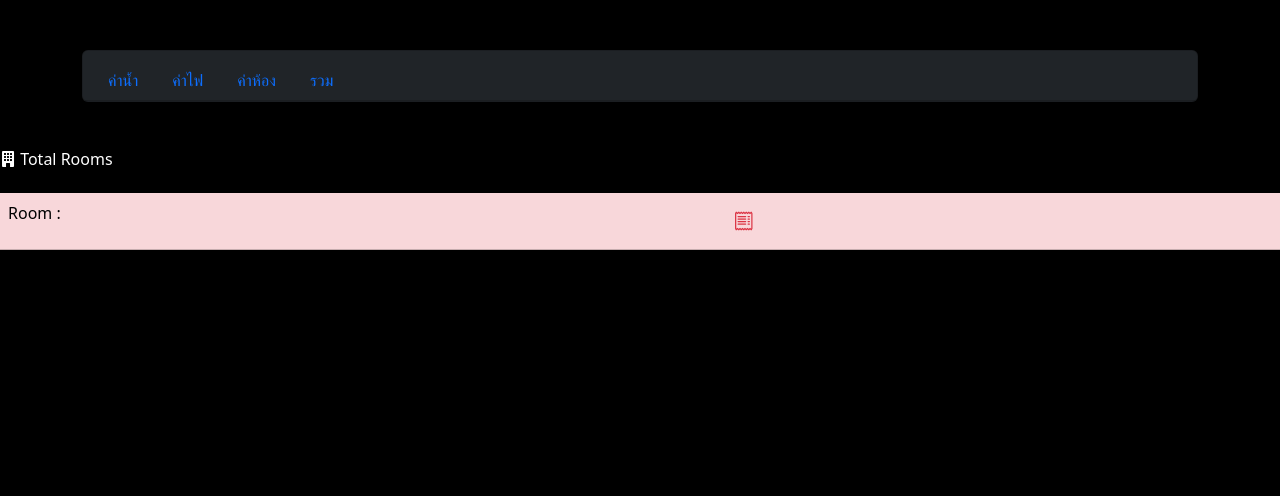
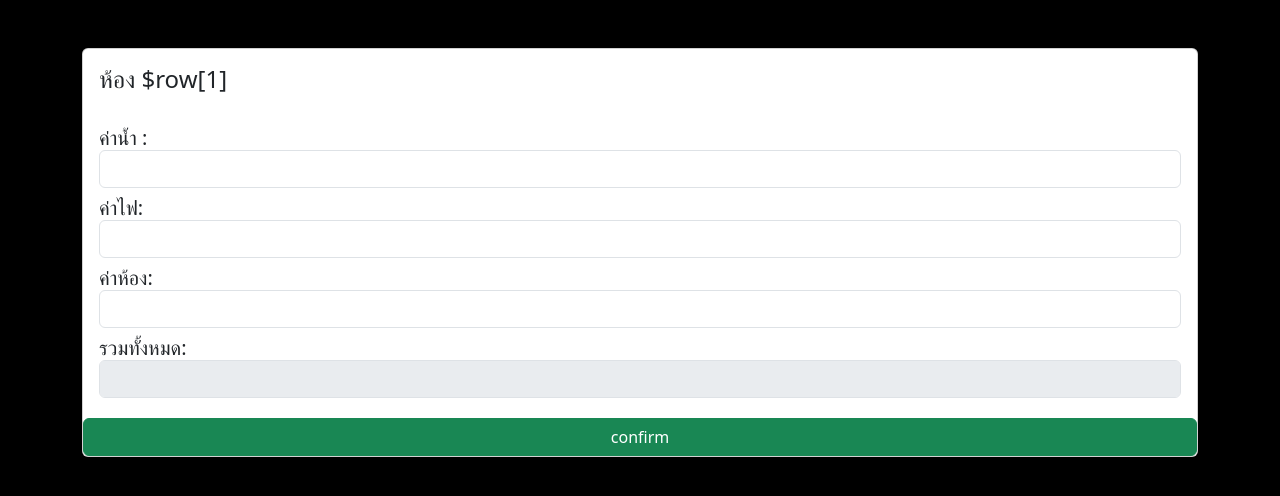
Before and after one commit to Pai22/TheButler, a PHP site: page /bill.php in a window 1280 px wide. Shown: the part 72-568 px from the top of the page. Run offline with PHP 8.4, Linux system fonts and the light colour scheme; a user stored in the database is signed in.

Commit message:
no database

```diff
--- a/bill.php
+++ b/bill.php
@@ -1,9 +1,5 @@
 <?php session_start();
-if (isset($_GET['name'])) {
-    $catname = $_GET['name'];
-} else {
-    $catname = '--ทั้งหมด--';
-}
+
 ?>
 <!DOCTYPE html>
 <html lang="en">
@@ -19,47 +15,19 @@
 
 <body style="background-color: black;">
         <?php include "nav.php" ?>
-        <div class="container" style="margin-top: 50px;">
-            <div class="card bg-dark">
-                <div class="card-header">
-                    <ul class="nav nav-tabs card-header-tabs text-w">
-                        <li class="nave-item"><a href="#" class="nav-link">ค่าน้ำ</a></li>
-                        <li class="nave-item"><a href="#" class="nav-link">ค่าไฟ</a></li>
-                        <li class="nave-item"><a href="#" class="nav-link">ค่าห้อง</a></li>
-                        <li class="nave-item"><a href="#" class="nav-link">รวม</a></li>
-                    </ul>
-                </div>
+        <div class="container mt-5">
+            <div class="card">
+            <div class="card-body">
+                <h4 class="card-text">ห้อง $row[1]</h4>
+                <br>
+                <h5 class="card-text">ค่าน้ำ : <input type= text name= username required class=form-control></h5>
+                <h5 class="card-text">ค่าไฟ: <input type= text name= username required class=form-control></h5>
+                <h5 class="card-text">ค่าห้อง: <input type= text name= username required class=form-control></h5>
+                <h5 class="card-text">รวมทั้งหมด: <input type= text name= username required class=form-control disabled></h5>
+            </div>
+            <button type="button" class = 'btn btn-success mt-1'>confirm</button>
             </div>
         </div>
-        <span>
-            <div class="mt-5 mb-3 d-flex justify-content-between " style="float:left ;">
-                <h6 style="color: white;"><i class="bi bi-building-fill"></i> Total Rooms</h6>
-            </div>
-                <table class="table">
-                    <tbody>
-                        <tr class = "table-danger"><td> Room : </td>
-                            <td>
-                                <button type="button" class="btn btn-sm" data-bs-toggle="modal" data-bs-target="#staticBackdrop"><i class="bi bi-receipt text-danger" style = "font-size:20px"></i></button>
-                                    <div class="modal fade" id="staticBackdrop" data-bs-backdrop="static" data-bs-keyboard="false" tabindex="-1" aria-labelledby="staticBackdropLabel" aria-hidden="true">
-                                    <div class="modal-dialog">
-                                        <div class="modal-content">
-                                            <div class="modal-header">
-                                                <h1 class="modal-title fs-5" id="staticBackdropLabel">Receipt</h1>
-                                                <button type="button" class="btn-close" data-bs-dismiss="modal" aria-label="Close"></button>
-                                            </div>
-                                        <div class="modal-body">
-                                            <img src="bill.jpg" class="img-fluid" id="image">
-                                        </div>
-                                        <div class="modal-footer">
-                                            <button type="button" class="btn btn-secondary" data-bs-dismiss="modal">Close</button>
-                                        </div>
-                                    </div>
-                                    </div>
-                                <button type="button" class = 'btn btn-danger btn-sm mt-1'>confirm</button>
-                            </td>
-                        </tr>
-                    </tbody>
-                </table>
-        </span>
+
 </body>
 </html>
```
